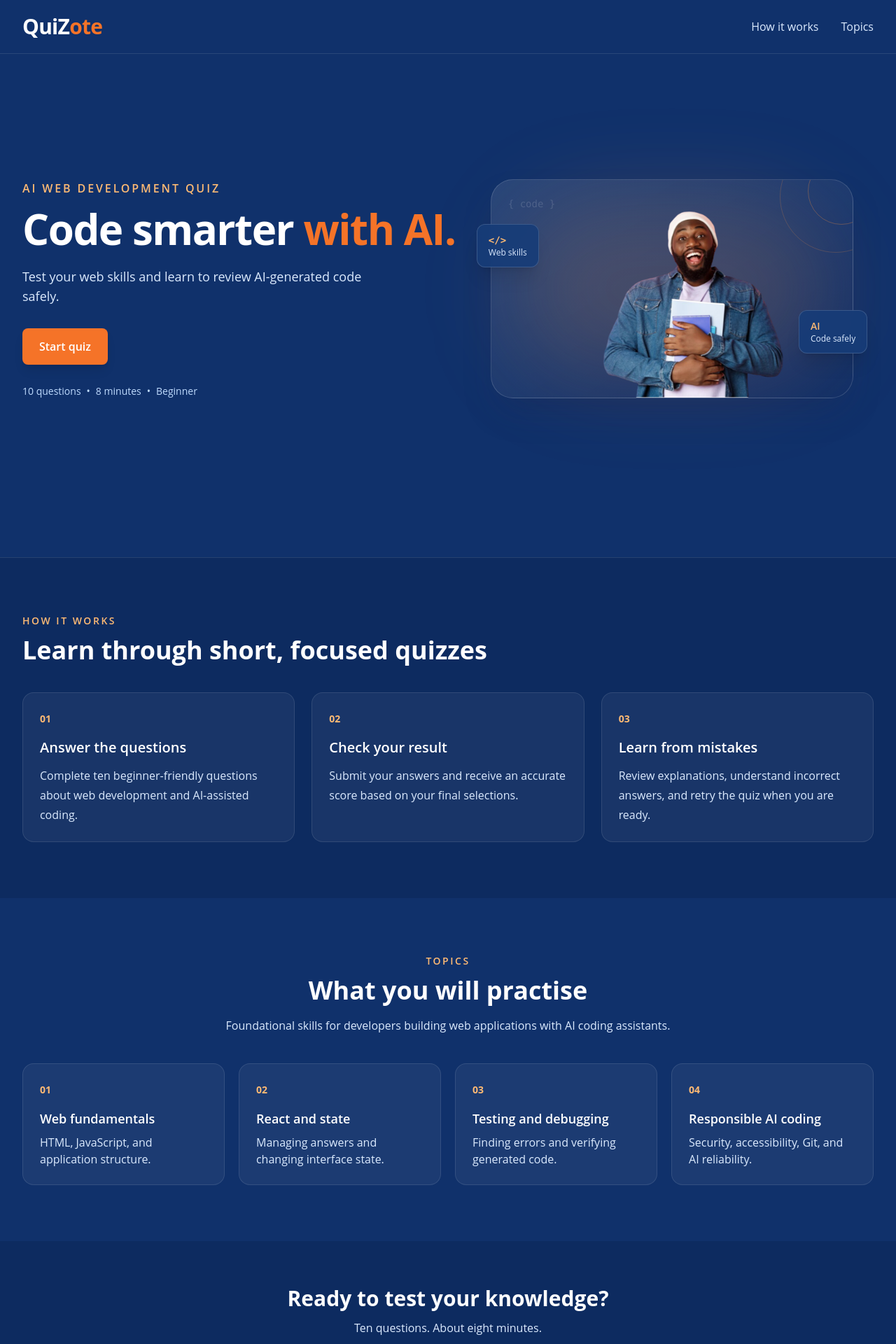
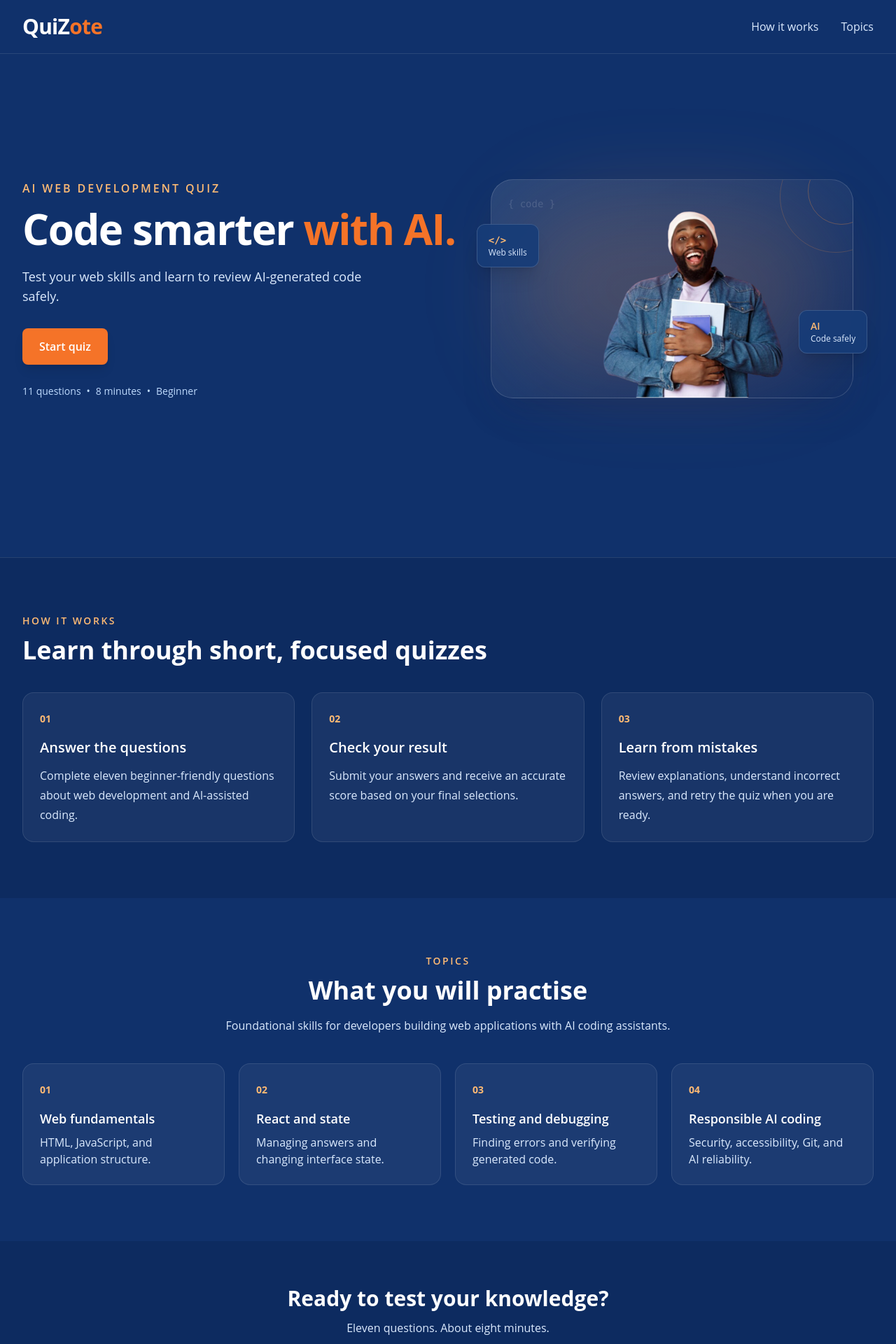
Before and after one commit to joanita-51/Quiz-App2, a React (Create React App) app: page / in a window 1280 px wide. Shown: the top 1920 px of the page at 70% size. Built offline with nearby package versions, Linux system fonts and the light colour scheme.

Commit message:
Fix quiz count and coaching headings

```diff
--- a/src/components/CoachingPanel.jsx
+++ b/src/components/CoachingPanel.jsx
@@ -3,7 +3,7 @@ import React from "react";
 /**
  * CoachingPanel
  *
- * Renders the Granite coaching plan UI in four states:
+ * Renders the Meta Llama (hosted through IBM watsonx.ai) coaching plan UI in four states:
  *   idle    — "Generate my coaching plan" button
  *   loading — disabled button with accessible loading indicator
  *   success — structured coaching sections
@@ -92,18 +92,18 @@ const CoachingPanel = ({
 
           {/* Summary */}
           <div>
-            <p className="text-sm font-semibold uppercase tracking-[0.12em] text-orange-500">
+            <h3 className="text-sm font-semibold uppercase tracking-[0.12em] text-orange-500">
               Summary
-            </p>
+            </h3>
             <p className="mt-2 leading-7">{coachingData.summary}</p>
           </div>
 
           {/* Strengths */}
           {coachingData.strengths.length > 0 && (
             <div>
-              <p className="text-sm font-semibold uppercase tracking-[0.12em] text-orange-500">
+              <h3 className="text-sm font-semibold uppercase tracking-[0.12em] text-orange-500">
                 Strengths
-              </p>
+              </h3>
               <ul className="mt-2 space-y-1">
                 {coachingData.strengths.map((item, i) => (
                   <li key={i} className="flex items-start gap-2 leading-7">
@@ -118,9 +118,9 @@ const CoachingPanel = ({
           {/* Improvement areas */}
           {coachingData.improvementAreas.length > 0 && (
             <div>
-              <p className="text-sm font-semibold uppercase tracking-[0.12em] text-orange-500">
+              <h3 className="text-sm font-semibold uppercase tracking-[0.12em] text-orange-500">
                 Areas to improve
-              </p>
+              </h3>
               <ul className="mt-2 space-y-1">
                 {coachingData.improvementAreas.map((item, i) => (
                   <li key={i} className="flex items-start gap-2 leading-7">
@@ -135,9 +135,9 @@ const CoachingPanel = ({
           {/* Next steps */}
           {coachingData.nextSteps.length > 0 && (
             <div>
-              <p className="text-sm font-semibold uppercase tracking-[0.12em] text-orange-500">
+              <h3 className="text-sm font-semibold uppercase tracking-[0.12em] text-orange-500">
                 Next steps
-              </p>
+              </h3>
               <ol className="mt-2 space-y-1 list-none">
                 {coachingData.nextSteps.map((item, i) => (
                   <li key={i} className="flex items-start gap-3 leading-7">
--- a/src/pages/Landing.jsx
+++ b/src/pages/Landing.jsx
@@ -65,7 +65,7 @@ const Landing = () => {
           </div>
 
           <p className="mt-7 text-sm text-blue-200">
-            10 questions
+            11 questions
             <span className="mx-2" aria-hidden="true">•</span>
             8 minutes
             <span className="mx-2" aria-hidden="true">•</span>
@@ -161,7 +161,7 @@ const Landing = () => {
                 Answer the questions
               </h3>
               <p className="mt-3 leading-7 text-blue-100">
-                Complete ten beginner-friendly questions about web development
+                Complete eleven beginner-friendly questions about web development
                 and AI-assisted coding.
               </p>
             </article>
@@ -258,7 +258,7 @@ const Landing = () => {
         </h2>
 
         <p className="mt-3 text-blue-100">
-          Ten questions. About eight minutes.
+          Eleven questions. About eight minutes.
         </p>
 
         <Link
```
Also changed, not shown: 1 other file (tests, documents, lock files or other folders).
